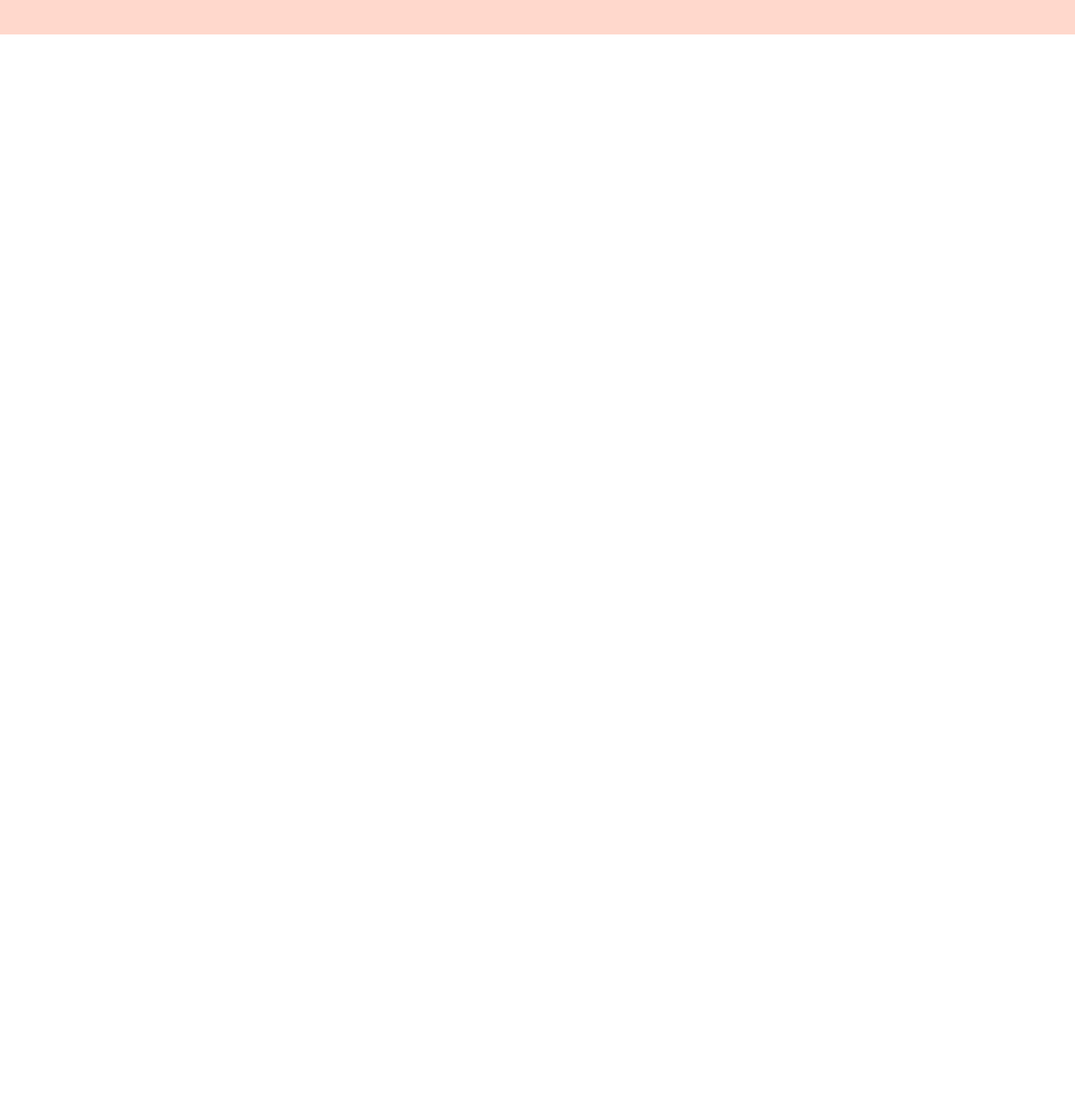
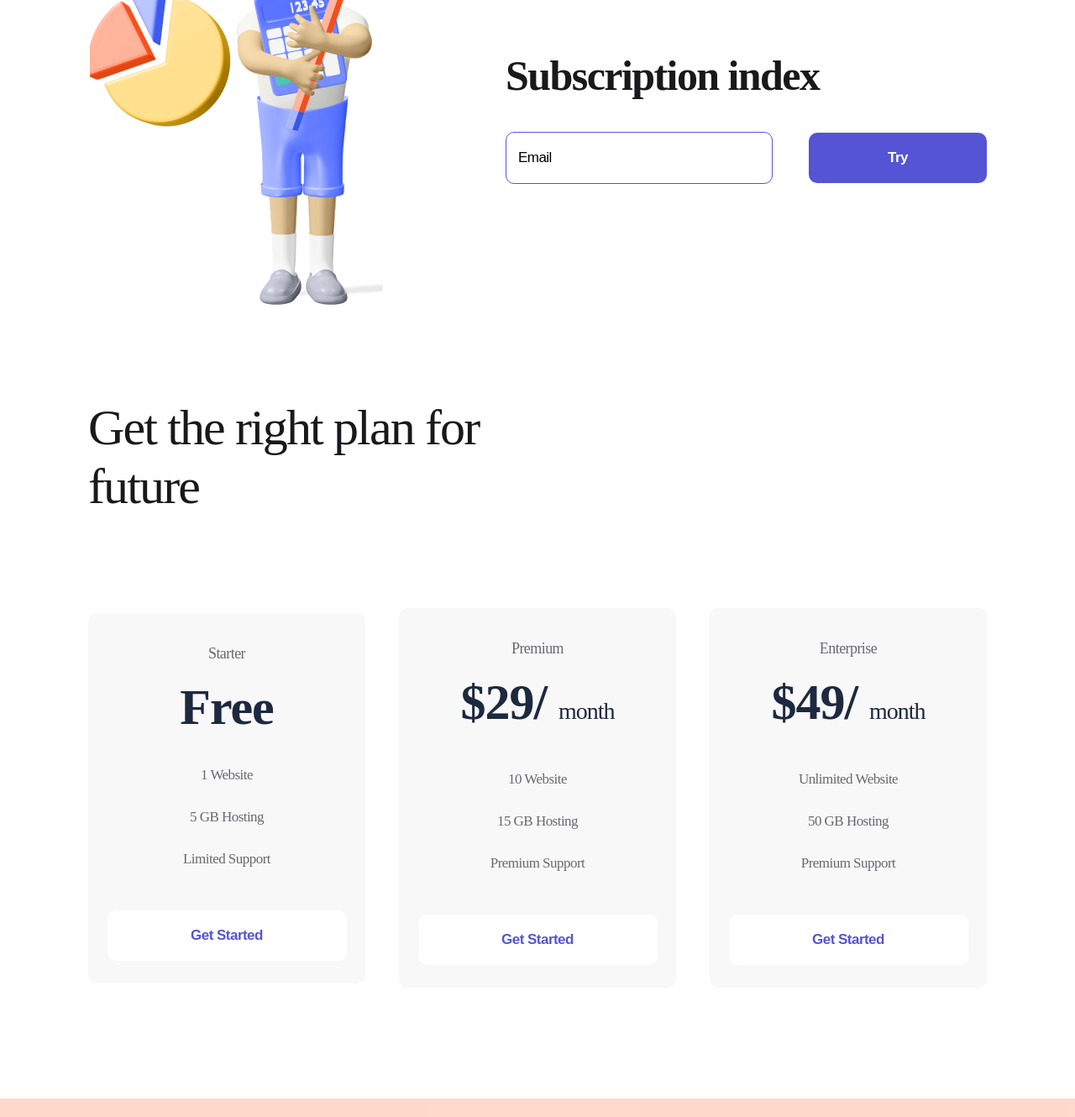
Before and after one commit to ddsee/logoipson, a plain HTML site: page index.html in a window 1280 px wide. Shown: the part 971-2301 px from the top of the page at 84% size. Before the commit the page ends 1012 px from the top, so only its background shows below. Drawn offline with Linux system fonts and the light colour scheme.

Commit message:
Add files via upload

```diff
--- a/index.html
+++ b/index.html
@@ -47,7 +47,7 @@
         </div>
 
     </header>
-    <section class="conteiner about">
+    <section class="container about">
          <div>
             <h1 class="about_title">Grow your subscription business</h1>
             <p class="about_text">Outcome-centered products that reduce churn, optimize pricing, and grow your subscription business end-to-end.</p>
@@ -57,8 +57,79 @@
             </div>
          </div>
          <div>
-            <img src="./img/firstman.png" alt="firstman">
+            <img src="/img/firstman.png" alt="firstman">
          </div>
+    </section>
+    <section class="container subscribe">
+        <div>
+            <img src="./img/secondman.png" alt="second man">
+        </div>
+        <div>
+            <h2 class="subscribe_title">
+                Subscription index
+            </h2>
+            <form>
+                <input type="email" placeholder="Email" class="input">
+                <button class="button button_violet">
+                    Try
+                </button>
+            </form>
+        </div>
+    </section>
+    <section class="container plan">
+        <h2 class="plain_title">
+            Get the right plan for future
+        </h2>
+        <div class="plan_flex">
+            <div class="item">
+                <p class="item_text">
+                    Starter
+                </p>
+                <h3 class="item_title">
+                    Free
+                </h3>
+                <ul>
+                    <li class="item_li">1 Website</li>
+                    <li class="item_li">5 GB Hosting</li>
+                    <li class="item_li">Limited Support</li>
+                </ul>
+                <button class="button button_item">
+                    Get Started
+                </button>
+            </div>
+            <div class="item">
+                <p class="item_text">
+                    Premium
+                </p>
+                <h3 class="item_title">
+                    $29/ <span>month</span>
+                </h3>
+                <ul>
+                    <li class="item_li">10 Website</li>
+                    <li class="item_li">15 GB Hosting</li>
+                    <li class="item_li">Premium Support</li>
+                </ul>
+                <button class="button button_item">
+                    Get Started
+                </button>
+            </div>
+            <div class="item">
+                <p class="item_text">
+                    Enterprise
+                </p>
+                <h3 class="item_title">
+                    $49/ <span>month</span>
+                </h3>
+                <ul>
+                    <li class="item_li">Unlimited Website</li>
+                    <li class="item_li">50 GB Hosting</li>
+                    <li class="item_li">Premium Support</li>
+                </ul>
+                <button class="button button_item">
+                    Get Started
+                </button>
+            </div>
+        </div>
     </section>
     <footer class="footer">
         <div class="container footer_flex">
--- a/style/style.css
+++ b/style/style.css
@@ -15,7 +15,7 @@
     padding: 38px 0 48px 0;
 }
 
-.header_flex, .footer_flex, .about{
+.header_flex, .footer_flex, .about, .subscribe, .plan_flex{
     display: flex;
     justify-content: space-between;
     align-items: center;
@@ -107,3 +107,116 @@
   background: rgba(255, 113, 67, 0.27);
     padding: 53px 0
 }
+
+.subscribe{
+    margin-bottom: 85px;
+}
+
+.subscribe_title{
+    font-weight: 700;
+    font-size: 50px;
+    line-height: 57px;
+    letter-spacing: -1.56316px;
+    color: #19191B;
+    margin-bottom: 38px;
+}
+
+.input{
+    width: 302px;
+    height: 60px;
+    border-radius: 10px;
+    border: 1px solid #5454D4;
+    padding-left: 14px;
+    margin-right: 39px;
+}
+
+.input::placeholder, .input{
+    font-weight: 700px;
+    font-size: 17px;
+    line-height: 22px;
+    letter-spacing: -0.531474px;
+    color: #000000;
+}
+
+.input:focus{
+    outline: none;
+}
+
+.plan{
+    margin-bottom: 132px;
+}
+
+.plain_title{
+    font-style: normal;
+    font-weight: 700px;
+    font-size: 60px;
+    line-height: 70px;
+    letter-spacing: -1.87579px;
+    color: #19191B;
+    max-width: 504px;
+    margin-bottom: 110px;
+}
+
+.item{
+   width: 330px;
+    background: #f8f8f8;
+    border-radius: 10px;
+   text-align: center;
+   padding: 34px 0 27px;
+}
+
+.item:hover{
+    transition: 600ms;
+    background: #ff7143;
+    box-shadow: 0px 32px 34px rgba(255, 112, 59, 0.317827);
+}
+
+.item_text{
+    font-size: 18px;
+    line-height: 28px;
+    text-align: center;
+    letter-spacing: -0.562737px;
+    color: #696871;
+}
+
+.item:hover .item_text .item:hover .item_title ,.item:hover .item_li{
+  color: #FFFFFF;
+    transition: 600ms;
+}
+
+.item_title{
+    font-weight: 700;
+    font-size: 60px;
+    line-height: 56px;
+    text-align: center;
+    letter-spacing: -1.03448px;
+    color: #1D293F;
+    margin: 22px 0 28px;
+}
+
+.item_title span{
+    font-size: 28px;
+}
+
+.item_li{
+    list-style: none;
+    font-size: 17px;
+    line-height: 50px;
+    text-align: center;
+    letter-spacing: -0.531474px;
+    color: #696871;
+}
+
+.button_item{
+    width: 285px;
+    background: #FFFFFF;
+    color: #5454D4;
+    margin-top: 36px;
+}
+
+.item:hover .button_item{
+    background: #9f3919;
+    color: #FFFFFF;
+    transition: 600ms;
+
+}
```
Also changed, not shown: img/secondman.png (added).
